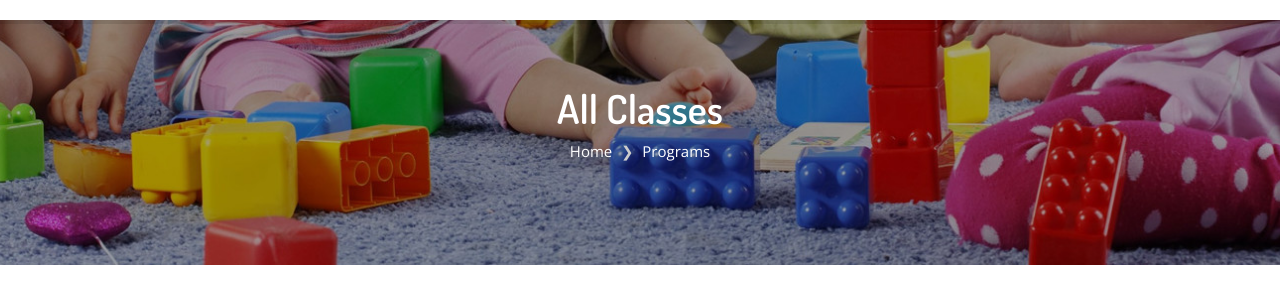
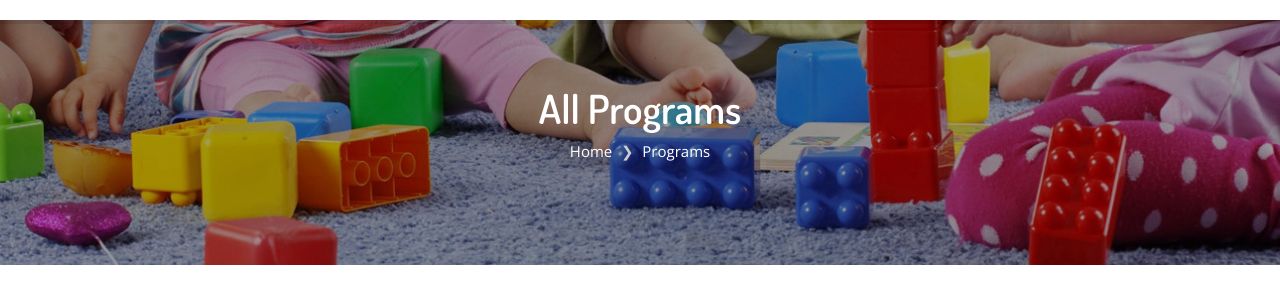
Before and after one commit to MightyKidsPreschool/website, a Jekyll site: the page built from src/programs.md, in a window 1280 px wide. Shown: the part 146-429 px from the top of the page. Built offline with Jekyll 4.4.1, drawn with Linux system fonts in a browser that asks for light colours; nearby versions of some CDN libraries; library files that are not in the unit come from our copies.

Commit message:
Update programs.html

```diff
--- a/src/_layouts/programs.html
+++ b/src/_layouts/programs.html
@@ -7,7 +7,7 @@ layout: default
     <section class="pageTitleSection">
             <div class="container">
               <div class="pageTitleInfo">
-                <h2>All Classes</h2>
+                <h2>All Programs</h2>
                 <ol class="breadcrumb">
                   <li><a href="index.html">Home</a></li>
                   <li class="active">Programs</li>
```
